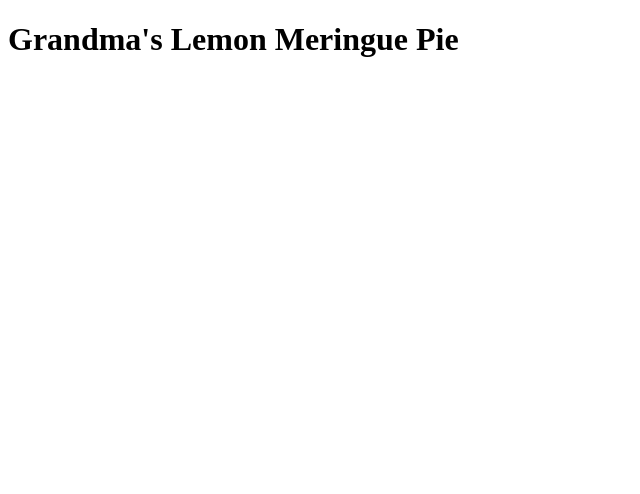
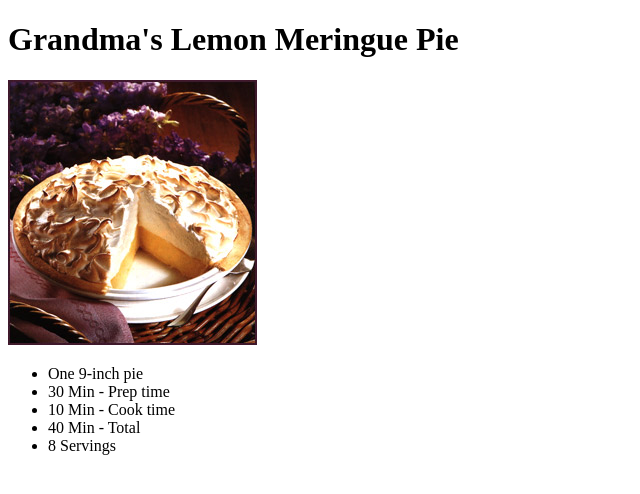
Before and after one commit to planeswalker1/Recipe, a plain HTML site: page index.html in a window 1280 px wide. Shown: the whole page, without its empty margins (0-640 px from the left). Drawn offline with Linux system fonts and the light colour scheme.

Commit message:
added the first section of the website, including the image of the pie and cooking directions list

```diff
--- a/index.html
+++ b/index.html
@@ -8,5 +8,14 @@
 </head>
 <body>
   <h1>Grandma's Lemon Meringue Pie</h1>
+  <img src="img/pie.jpg" alt="Picture of Grandma's Lemon Meringue Pie">
+  <ul>
+    <li>One 9-inch pie</li>
+    <li>30 Min - Prep time</li>
+    <li>10 Min - Cook time</li>
+    <li>40 Min - Total</li>
+    <li>8 Servings</li>
+  </ul>
+
 </body>
 </html>
```
